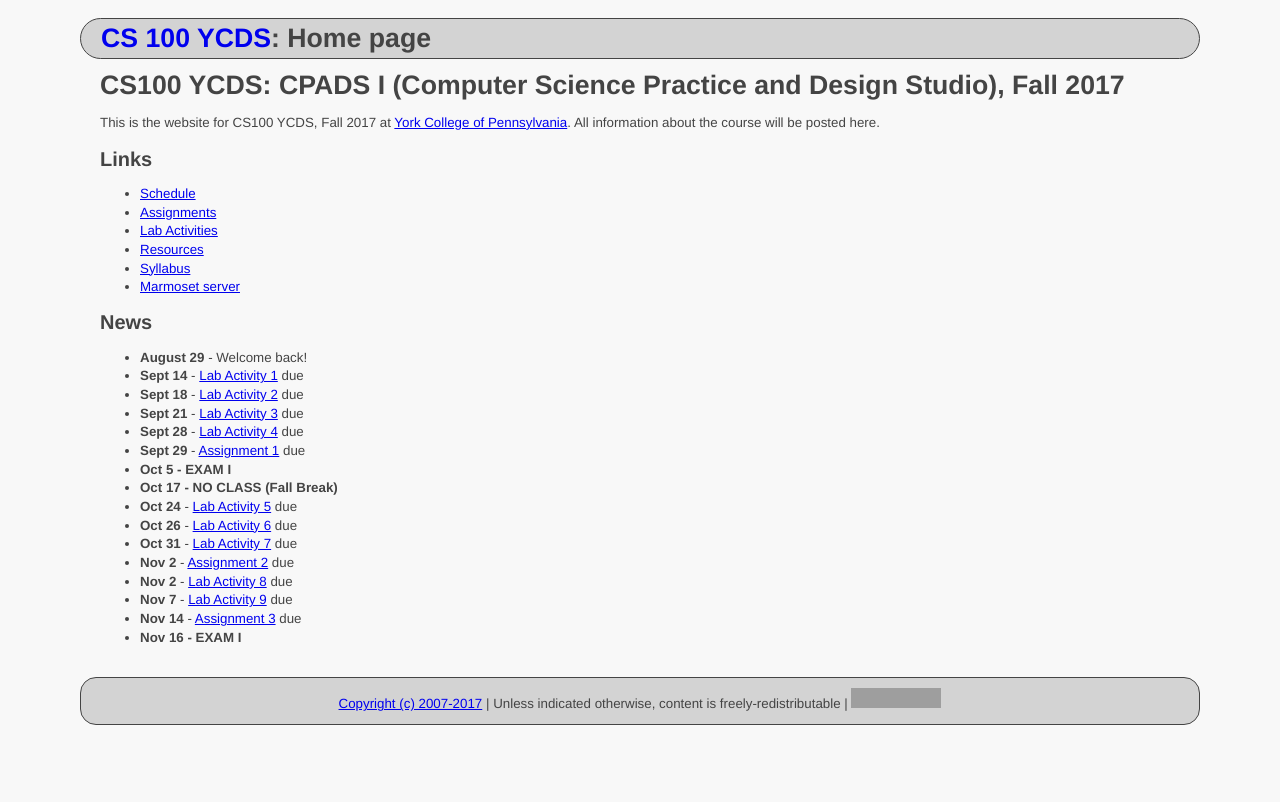
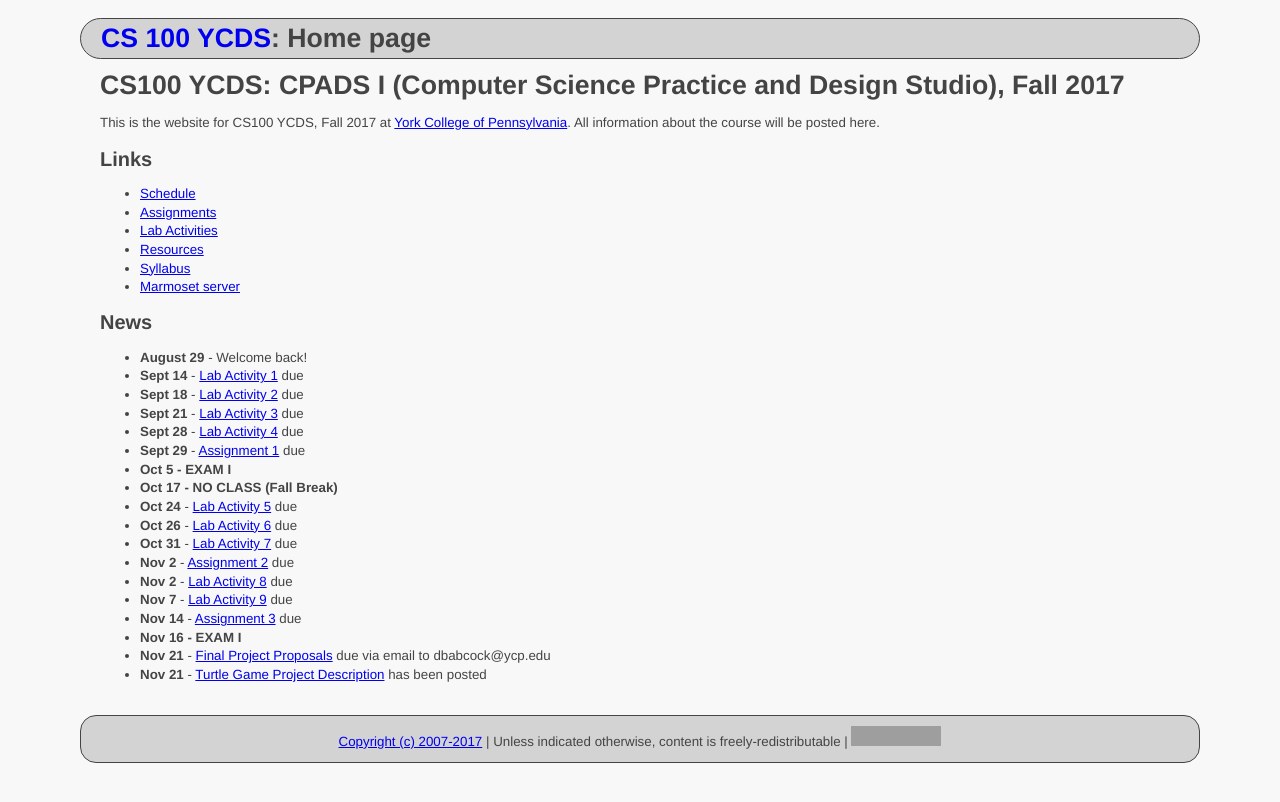
Before and after one commit to ycpcs/cs100-fall2017-ycds, a Jekyll site: the page built from index.md, in a window 1280 px wide. Shown: the top 802 px of the page. Built offline with Jekyll 4.4.1, drawn with Linux system fonts in a browser that asks for light colours; grey boxes are pictures that could not be loaded.

Commit message:
add final project description
add final project description

```diff
--- a/index.md
+++ b/index.md
@@ -36,6 +36,8 @@ All information about the course will be posted here.
 * **Nov 7** - [Lab Activity 9](labs/CPADS_Lab9.pdf) due
 * **Nov 14** - [Assignment 3](assign/CPADS_Assign3.pdf) due
 * **Nov 16 - EXAM I**
+* **Nov 21** - [Final Project Proposals](assign/CPADS_FinalProject.pdf) due via email to dbabcock@ycp.edu
+* **Nov 21** - [Turtle Game Project Description](assign/CPADS_TurtleGameProject.pdf) has been posted
 
 <!--
 * **Sept 28** - [Assignment 1](assign/CPADS_Assign1.pdf) due
```
Also changed, not shown: assign/index.md (+2 -0 lines), 2 other files.
